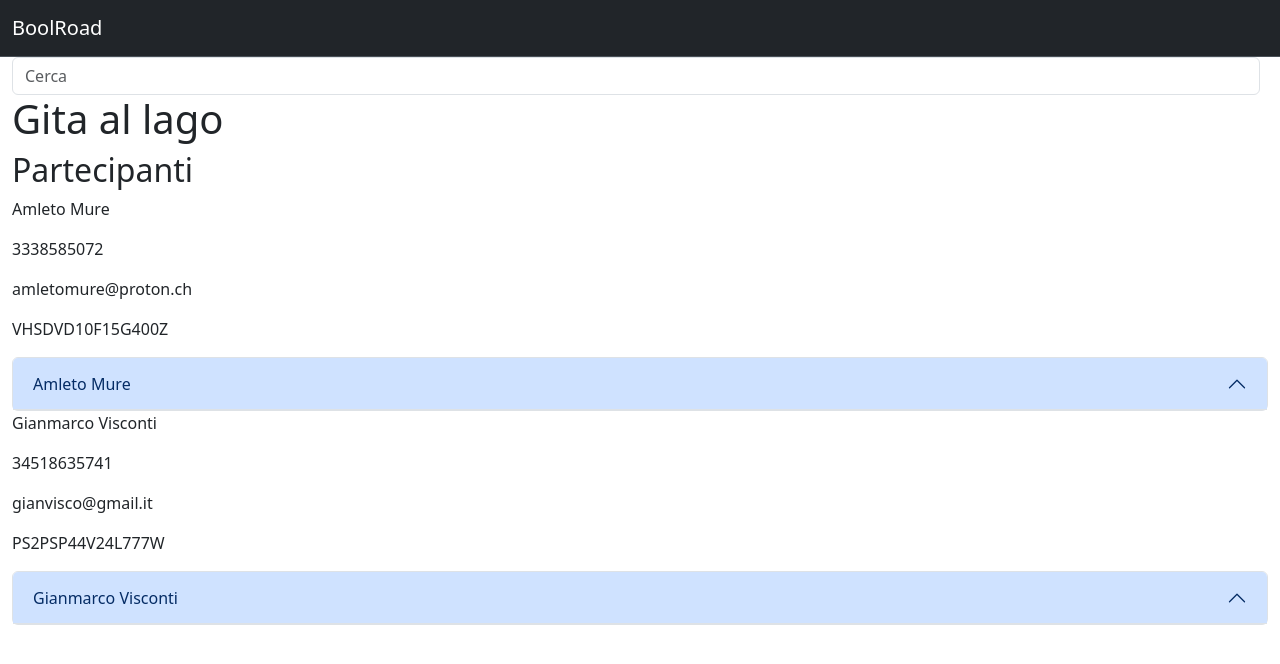
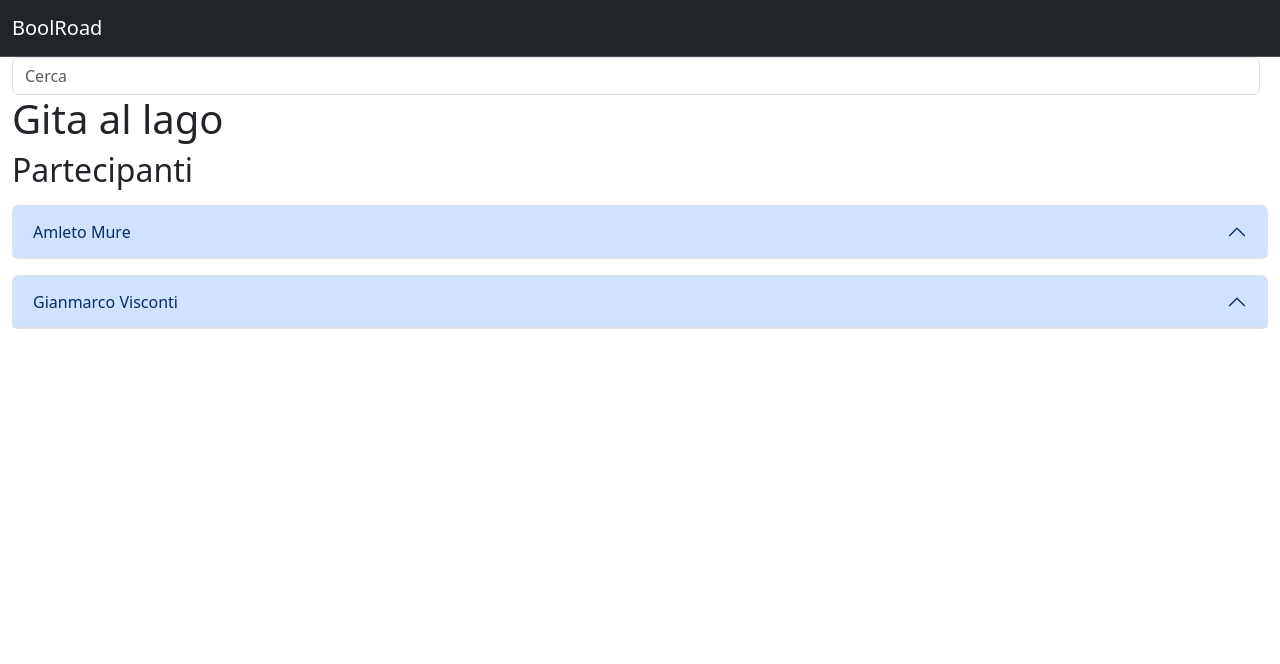
Before and after one commit to Johnnyfromtheblock4/boolroad, a React (Vite) app: page /trips/1 in a window 1280 px wide. Shown: the top 664 px of the page. Built offline with nearby package versions, Linux system fonts and the light colour scheme.

Commit message:
upd: accordion-body

```diff
--- a/src/components/ParticipantCard.jsx
+++ b/src/components/ParticipantCard.jsx
@@ -6,15 +6,9 @@ const ParticipantCard = ({ participants }) => {
 	return (
 		<div>
 			{participants.map((participant) => (
-				<div key={participant.participantId}>
-					<p>
-						{participant.name} {participant.surname}
-					</p>
-					<p>{participant.phone}</p>
-					<p>{participant.email}</p>
-					<p>{participant.fiscalCode}</p>
 				<div
-						className="accordion"
+					key={participant.participantId}
+					className="accordion my-3"
 					id={`accordion-${participant.participantId}`}
 				>
 					<div className="accordion-item">
@@ -39,11 +33,18 @@ const ParticipantCard = ({ participants }) => {
 							}`}
 						>
 							<div className="accordion-body">
-									<strong>
+								<div className="container-fluid">
+									<div className="row">
+										<div className="col-12 col-md-4 text-center">
 											<p>{participant.phone}</p>
-									</strong>
+										</div>
+										<div className="col-12 col-md-4 text-center">
 											<p>{participant.email}</p>
+										</div>
+										<div className="col-12 col-md-4 text-center">
 											<p>{participant.fiscalCode}</p>
+										</div>
+									</div>
 								</div>
 							</div>
 						</div>
```
Lines whose indentation alone changed are shown as unchanged.
